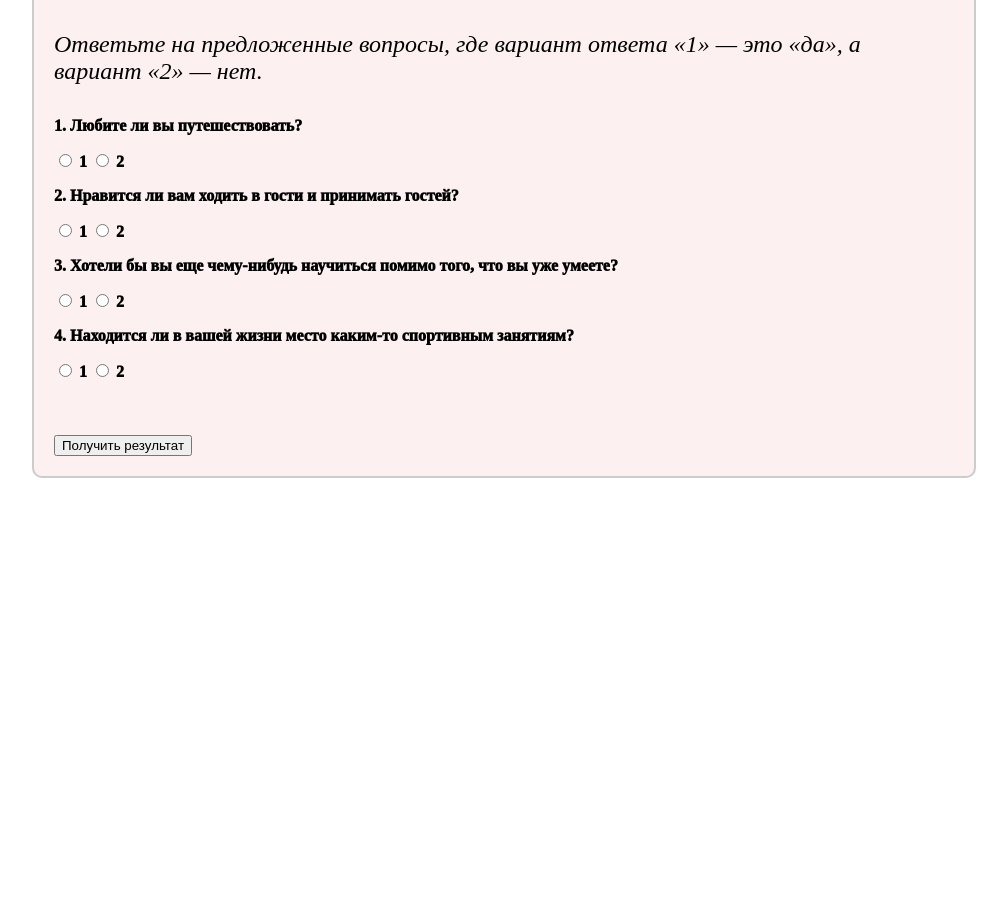
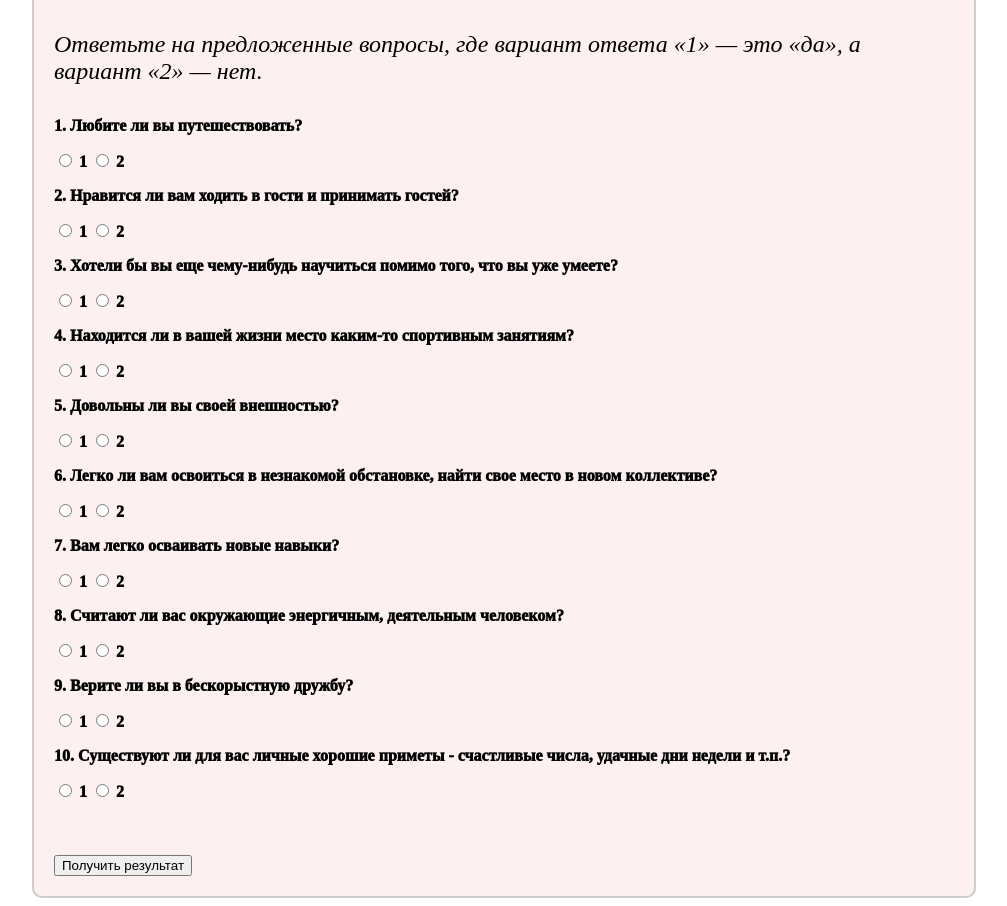
Before and after one commit to nikkalininskiy/html_task, a plain HTML site: page index.html in a window 1280 px wide. Shown: the part 180-1086 px from the top of the page, without its empty margins (136-1143 px from the left). Before the commit the page ends 800 px from the top, so only its background shows below. Drawn offline with Linux system fonts and the light colour scheme.

Commit message:
Добавлено ещё 5 вопросов. Подсчёт результатов изменён.

```diff
--- a/index.html
+++ b/index.html
@@ -85,7 +85,69 @@
                     <input type="radio" name="q4" value="2" required> 2
                 </label>
             </div>
+
+            <div class="question">
+                <p class="question">5. Довольны ли вы своей внешностью?</p>
+                <label>
+                    <input type="radio" name="q5" value="1" required> 1
+                </label>
+                <label>
+                    <input type="radio" name="q5" value="2" required> 2
+                </label>
+            </div>
+
+            <div class="question">
+                <p class="question">6. Легко ли вам освоиться в незнакомой обстановке, найти свое место в новом коллективе?</p>
+                <label>
+                    <input type="radio" name="q6" value="1" required> 1
+                </label>
+                <label>
+                    <input type="radio" name="q6" value="2" required> 2
+                </label>
+            </div>
+
+            <div class="question">
+                <p class="question">7. Вам легко осваивать новые навыки?</p>
+                <label>
+                    <input type="radio" name="q7" value="1" required> 1
+                </label>
+                <label>
+                    <input type="radio" name="q7" value="2" required> 2
+                </label>
+            </div>
+
+            <div class="question">
+                <p class="question">8. Считают ли вас окружающие энергичным, деятельным человеком?</p>
+                <label>
+                    <input type="radio" name="q8" value="1" required> 1
+                </label>
+                <label>
+                    <input type="radio" name="q8" value="2" required> 2
+                </label>
+            </div>
+
+            <div class="question">
+                <p class="question">9. Верите ли вы в бескорыстную дружбу?</p>
+                <label>
+                    <input type="radio" name="q9" value="1" required> 1
+                </label>
+                <label>
+                    <input type="radio" name="q9" value="2" required> 2
+                </label>
+            </div>
+
+            <div class="question">
+                <p class="question">10. Существуют ли для вас личные хорошие приметы - счастливые числа, удачные дни недели и т.п.?</p>
+                <label>
+                    <input type="radio" name="q10" value="1" required> 1
+                </label>
+                <label>
+                    <input type="radio" name="q10" value="2" required> 2
+                </label>
+            </div>
+
             <br><br><br>
+
             <button class="result_button" type="button" onclick="calculateResult()">Получить результат</button>
 
             <div id="result"><!-- Место для рез-та--></div>
@@ -95,7 +157,7 @@
                 let total = 0;//кол-во балллов
                 let questionsAnswered = true;//проверка ответов
 
-                for (let i = 1; i <= 4; i++) {
+                for (let i = 1; i <= 10; i++) {
                     const radioButtons = document.getElementsByName(`q${i}`);
                     let selectedAnswer = null;
 
@@ -116,7 +178,7 @@
 
                 if (questionsAnswered) {
                     let message = "";
-                    if (total >= 0 && total <= 5) {
+                    if (total >= 0 && total <= 14) {
                         message = "Вы — оптимист.";
                     } else {
                         message = "Вы — пессимист.";
```
